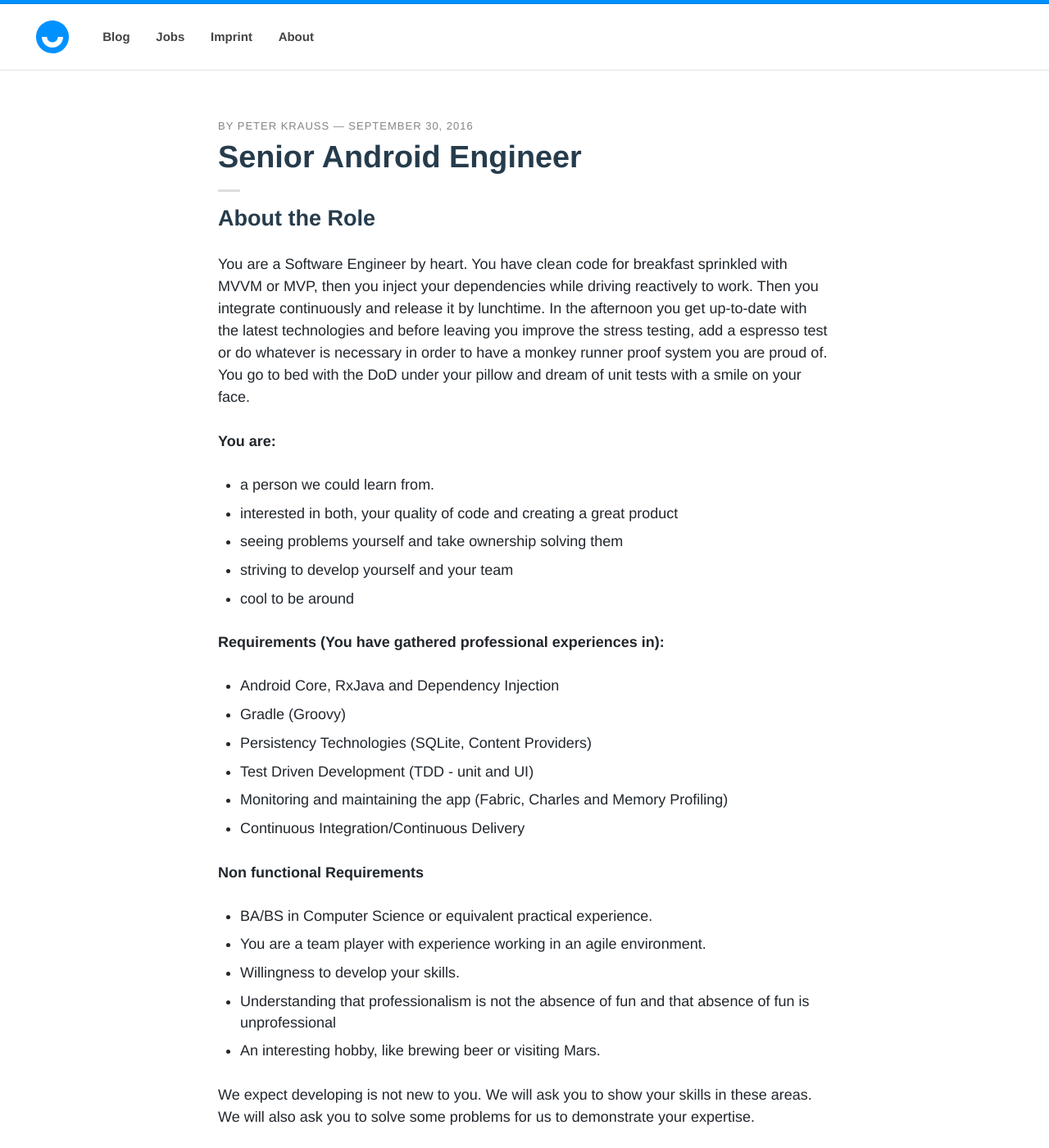
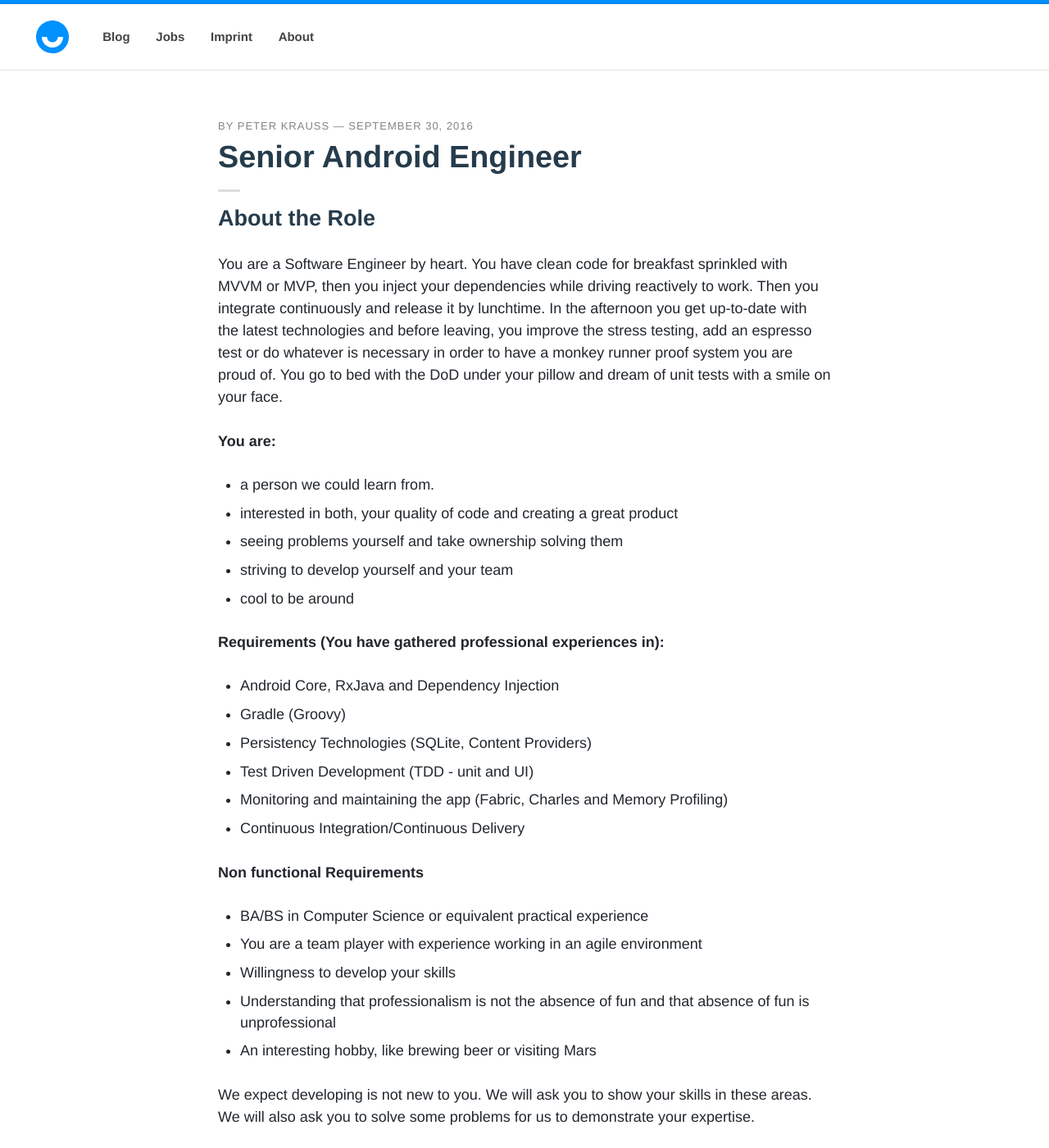
Before and after one commit to upday/upday.github.io, a Jekyll site: the page built from _posts/jobs/2016-09-30-android.md, in a window 1280 px wide and 1400 px high. Shown: the whole window at 82% size. Built offline with Jekyll 4.4.1, drawn with Linux system fonts in a browser that asks for light colours; nearby versions of some CDN libraries; some web fonts are replaced; comment, search, counter and statistics services are not loaded; some of the changed text lies outside the part shown.

Commit message:
apply review comments

```diff
--- a/_data/authors.yml
+++ b/_data/authors.yml
@@ -5,6 +5,7 @@
   web: http://www.upday.com
   email: peter.krauss@upday.com
   bio: "Peter joined upday at the very beginning."
+  bio_long: "Peter joined upday at the very beginning as a Software Engineer. He worked on many different layers of upday and still loves to fiddle around to hold up the quality"
   avatar: authors/peter_krauss.png
   twitter: pkatberlin
 
--- a/_posts/jobs/2016-09-30-android.md
+++ b/_posts/jobs/2016-09-30-android.md
@@ -10,7 +10,7 @@
 date: 2016-09-30T10:39:55-04:00
 ---
 ## About the Role
-You are a Software Engineer by heart. You have clean code for breakfast sprinkled with MVVM or MVP, then you inject your dependencies while driving reactively to work. Then you integrate continuously and release it by lunchtime. In the afternoon you get up-to-date with the latest technologies and before leaving you improve the stress testing, add a espresso test or do whatever is necessary in order to have a monkey runner proof system you are proud of. You go to bed with the DoD under your pillow and dream of unit tests with a smile on your face.
+You are a Software Engineer by heart. You have clean code for breakfast sprinkled with MVVM or MVP, then you inject your dependencies while driving reactively to work. Then you integrate continuously and release it by lunchtime. In the afternoon you get up-to-date with the latest technologies and before leaving, you improve the stress testing, add an espresso test or do whatever is necessary in order to have a monkey runner proof system you are proud of. You go to bed with the DoD under your pillow and dream of unit tests with a smile on your face.
 
 **You are:**
 
@@ -30,12 +30,12 @@
 * Continuous Integration/Continuous Delivery
 
 **Non functional Requirements**
-* BA/BS in Computer Science or equivalent practical experience.
-* You are a team player with experience working in an agile environment.
-* Willingness to develop your skills.
+* BA/BS in Computer Science or equivalent practical experience
+* You are a team player with experience working in an agile environment
+* Willingness to develop your skills
 * Understanding that professionalism is not the absence of fun and that absence of fun is unprofessional
-* An interesting hobby, like brewing beer or visiting Mars.
+* An interesting hobby, like brewing beer or visiting Mars
 
 We expect developing is not new to you. We will ask you to show your skills in these areas. We will also ask you to solve some problems for us to demonstrate your expertise.
 
-You may be young or you may be a veteran in software development. This is not the most important criteria but remember this is senior position, the bar is set high.
+You may be young or you may be a veteran in software development. This is not the most important criteria but remember, this is senior position, the bar is set high.
```
Also changed, not shown: jobs/index.md (+4 -4 lines).
